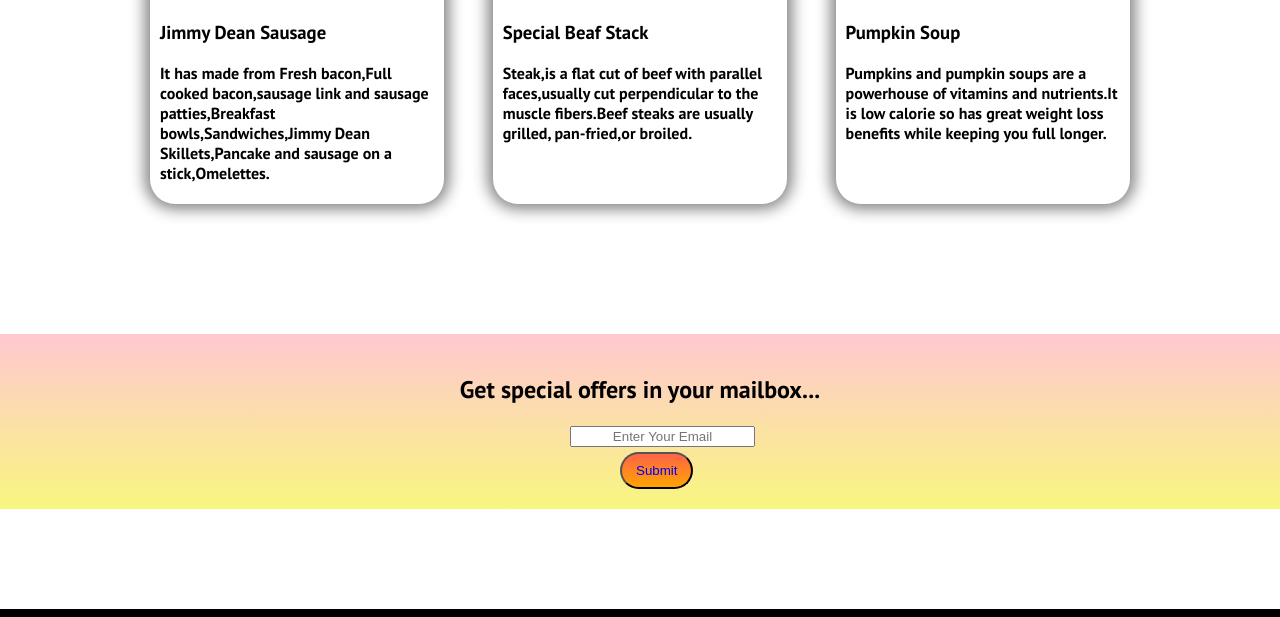
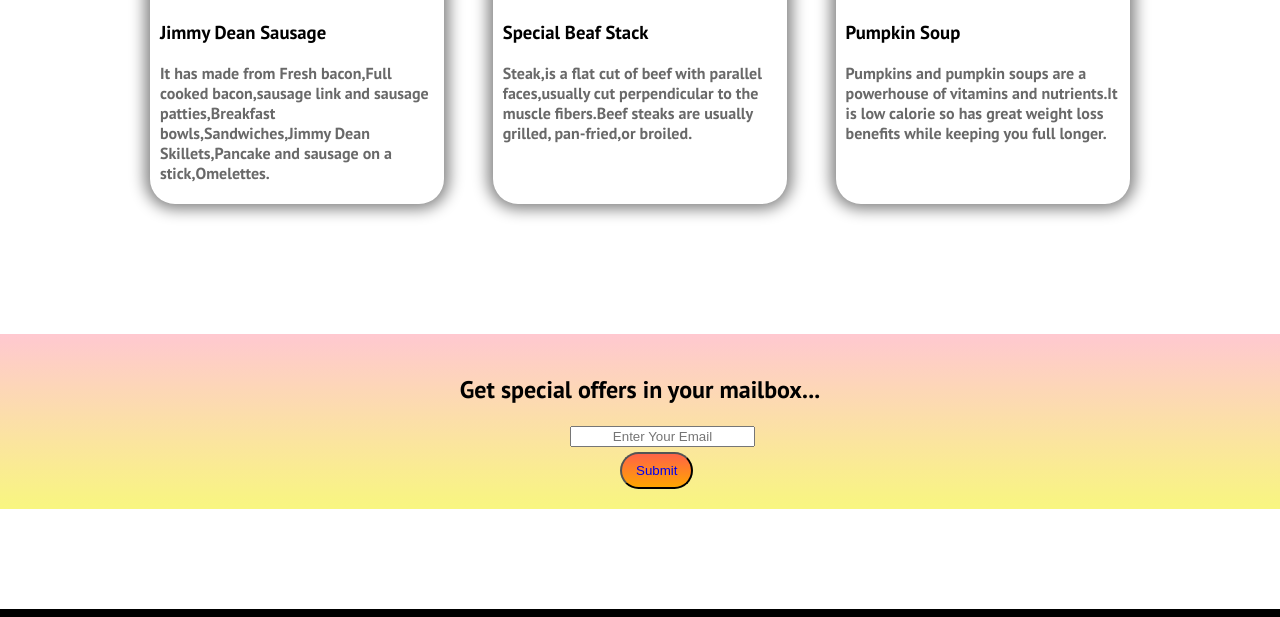
Before and after one commit to shakawatharman/1st-assignment2021, a plain HTML site: page index.html in a window 1280 px wide. Shown: the part 1601-2218 px from the top of the page. Drawn offline with Linux system fonts and the light colour scheme.

Commit message:
last commit

```diff
--- a/style.css
+++ b/style.css
@@ -104,7 +104,10 @@ section {
     box-shadow: 0 0 15px 5px gray;
     border-radius: 25px;
     padding: 5px 10px;
+}
 
+.food p {
+    color: dimgrey;
 }
 
 .food img {
```
